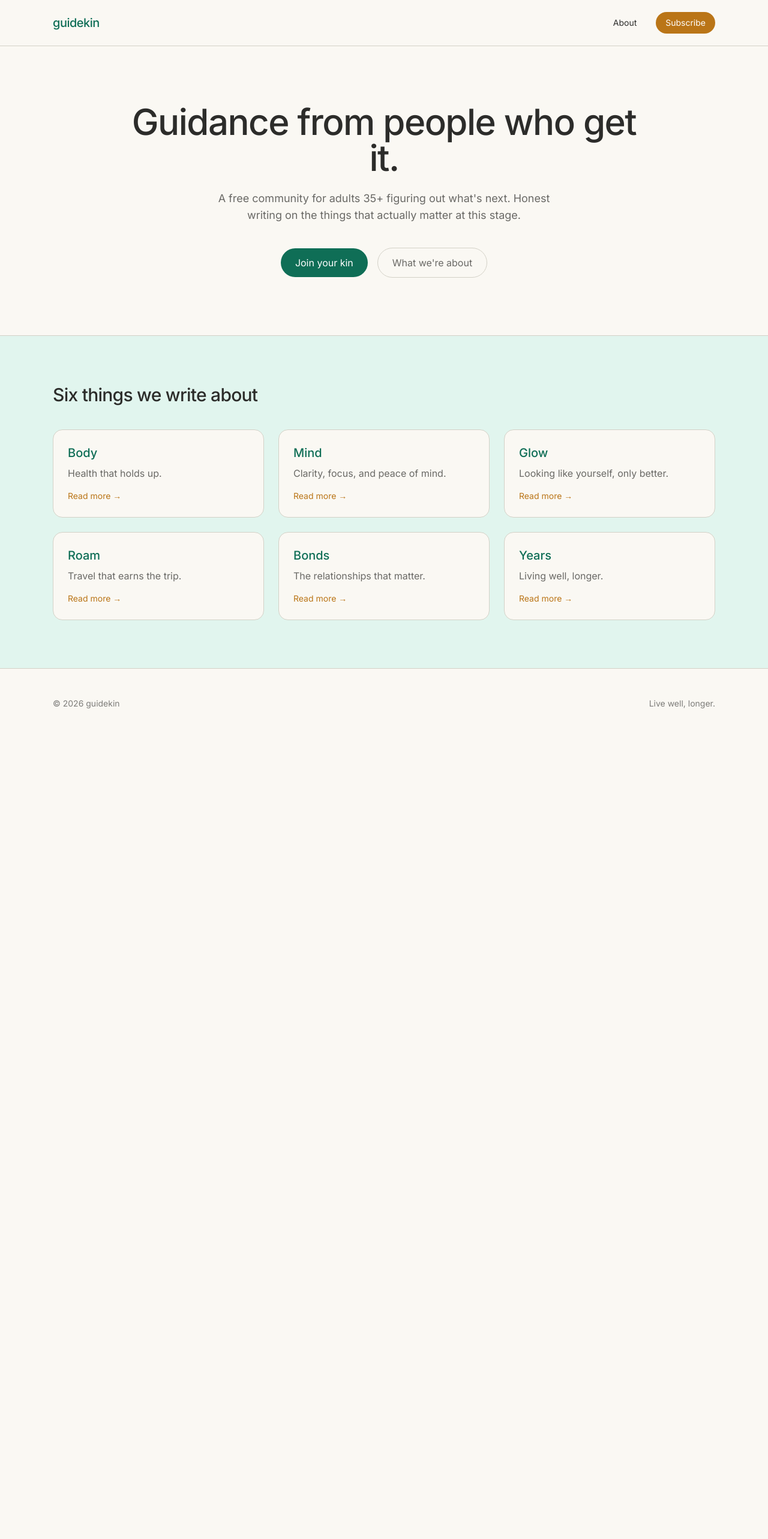
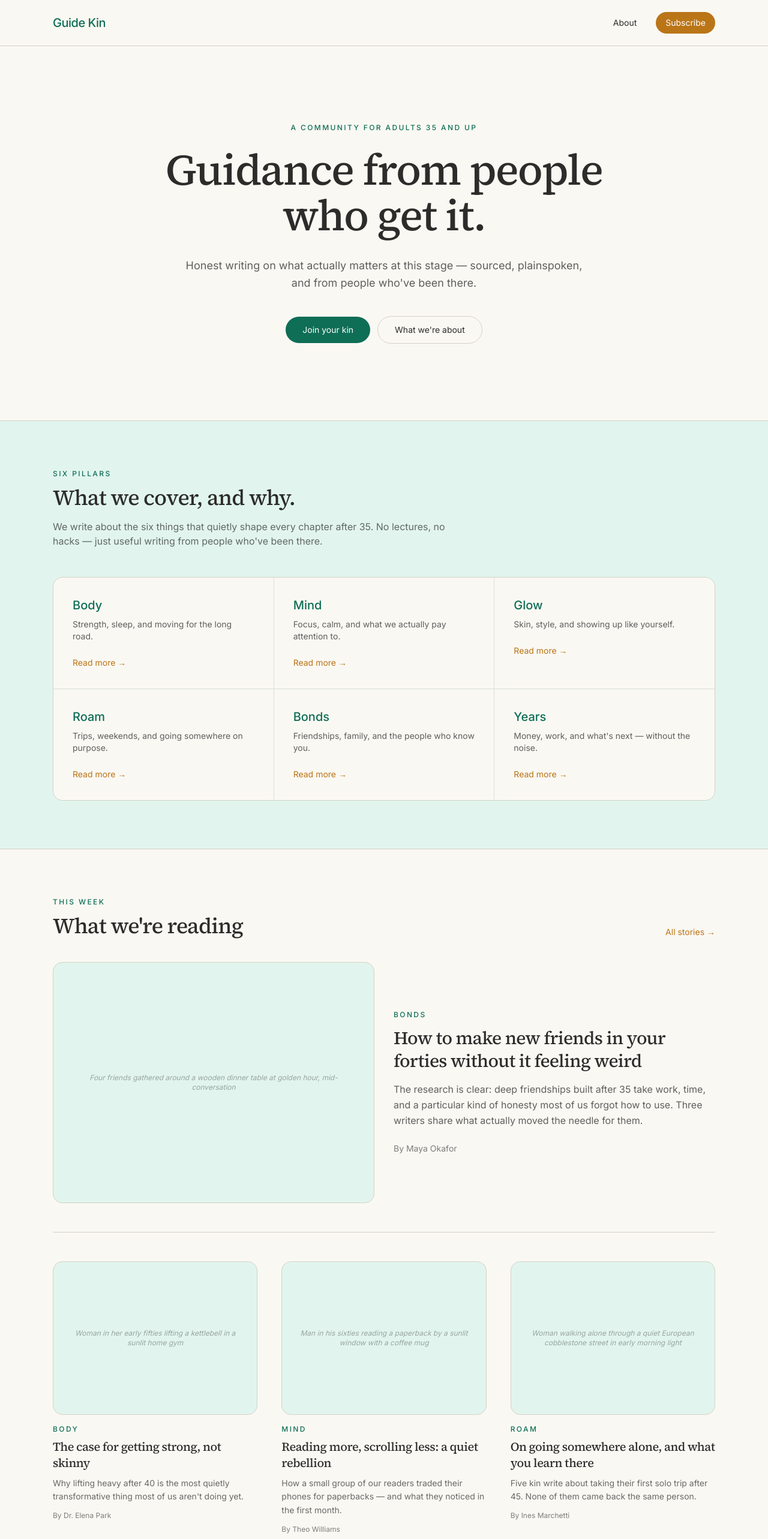
Before and after one commit to DemianMoor/guidekn, a Next.js app: page / in a window 1280 px wide. Shown: the top 2566 px of the page at 60% size. Before the commit the page ends 1231 px from the top, so only its background shows below. Built offline with nearby package versions, Linux system fonts and the light colour scheme.

Commit message:
Integrate v0 homepage design

```diff
--- a/app/page.tsx
+++ b/app/page.tsx
@@ -1,78 +1,113 @@
 import Link from "next/link";
+import { SiteHeader } from "@/components/site-header";
+import { SiteFooter } from "@/components/site-footer";
 
 const pillars = [
-  { slug: "body", name: "Body", blurb: "Health that holds up." },
-  { slug: "mind", name: "Mind", blurb: "Clarity, focus, and peace of mind." },
-  { slug: "glow", name: "Glow", blurb: "Looking like yourself, only better." },
-  { slug: "roam", name: "Roam", blurb: "Travel that earns the trip." },
-  { slug: "bonds", name: "Bonds", blurb: "The relationships that matter." },
-  { slug: "years", name: "Years", blurb: "Living well, longer." },
+  { slug: "body", name: "Body", blurb: "Strength, sleep, and moving for the long road." },
+  { slug: "mind", name: "Mind", blurb: "Focus, calm, and what we actually pay attention to." },
+  { slug: "glow", name: "Glow", blurb: "Skin, style, and showing up like yourself." },
+  { slug: "roam", name: "Roam", blurb: "Trips, weekends, and going somewhere on purpose." },
+  { slug: "bonds", name: "Bonds", blurb: "Friendships, family, and the people who know you." },
+  { slug: "years", name: "Years", blurb: "Money, work, and what's next — without the noise." },
+];
+
+const featured = {
+  pillar: "Bonds",
+  pillarSlug: "bonds",
+  title: "How to make new friends in your forties without it feeling weird",
+  dek: "The research is clear: deep friendships built after 35 take work, time, and a particular kind of honesty most of us forgot how to use. Three writers share what actually moved the needle for them.",
+  byline: "Maya Okafor",
+  imageAlt: "Four friends gathered around a wooden dinner table at golden hour, mid-conversation",
+};
+
+const articles = [
+  {
+    pillar: "Body",
+    pillarSlug: "body",
+    title: "The case for getting strong, not skinny",
+    dek: "Why lifting heavy after 40 is the most quietly transformative thing most of us aren't doing yet.",
+    byline: "Dr. Elena Park",
+    imageAlt: "Woman in her early fifties lifting a kettlebell in a sunlit home gym",
+  },
+  {
+    pillar: "Mind",
+    pillarSlug: "mind",
+    title: "Reading more, scrolling less: a quiet rebellion",
+    dek: "How a small group of our readers traded their phones for paperbacks — and what they noticed in the first month.",
+    byline: "Theo Williams",
+    imageAlt: "Man in his sixties reading a paperback by a sunlit window with a coffee mug",
+  },
+  {
+    pillar: "Roam",
+    pillarSlug: "roam",
+    title: "On going somewhere alone, and what you learn there",
+    dek: "Five kin write about taking their first solo trip after 45. None of them came back the same person.",
+    byline: "Ines Marchetti",
+    imageAlt: "Woman walking alone through a quiet European cobblestone street in early morning light",
+  },
 ];
 
 export default function Home() {
   return (
-    <main className="min-h-screen">
-      {/* Header */}
-      <header className="border-b border-stone">
-        <div className="mx-auto flex max-w-6xl items-center justify-between px-6 py-5">
-          <Link href="/" className="text-sage text-xl font-medium tracking-tight">
-            guidekin
-          </Link>
-          <nav className="flex items-center gap-8 text-sm">
-            <Link href="/about" className="hover:text-sage">
-              About
-            </Link>
+    <>
+      <SiteHeader />
+
+      <main>
+        {/* Hero */}
+        <section className="bg-cream relative overflow-hidden border-b border-stone">
+          <div className="mx-auto max-w-4xl px-6 py-24 text-center md:py-32">
+            <p className="text-sage text-xs font-medium uppercase tracking-[0.2em]">
+              A community for adults 35 and up
+            </p>
+            <h1 className="text-ink mt-6 font-serif text-5xl font-medium leading-[1.05] tracking-tight md:text-7xl">
+              Guidance from people who get it.
+            </h1>
+            <p className="text-ink/75 mx-auto mt-8 max-w-2xl text-lg leading-relaxed">
+              Honest writing on what actually matters at this stage — sourced,
+              plainspoken, and from people who&apos;ve been there.
+            </p>
+            <div className="mt-10 flex flex-wrap items-center justify-center gap-3">
               <Link
                 href="/subscribe"
-              className="bg-amber rounded-full px-4 py-2 text-white hover:opacity-90"
-            >
-              Subscribe
-            </Link>
-          </nav>
-        </div>
-      </header>
-
-      {/* Hero */}
-      <section className="mx-auto max-w-4xl px-6 py-24 text-center">
-        <h1 className="text-ink text-5xl font-medium tracking-tight md:text-6xl">
-          Guidance from people who get it.
-        </h1>
-        <p className="mx-auto mt-6 max-w-xl text-lg text-ink/70">
-          A free community for adults 35+ figuring out what&apos;s next.
-          Honest writing on the things that actually matter at this stage.
-        </p>
-        <div className="mt-10 flex items-center justify-center gap-4">
-          <Link
-            href="/subscribe"
-            className="bg-sage rounded-full px-6 py-3 text-white hover:opacity-90"
+                className="bg-sage rounded-full px-7 py-3 text-sm text-white hover:opacity-90"
               >
                 Join your kin
               </Link>
               <Link
                 href="/about"
-            className="text-ink/70 hover:text-sage rounded-full border border-stone px-6 py-3"
+                className="text-ink hover:border-sage hover:text-sage rounded-full border border-stone px-7 py-3 text-sm"
               >
                 What we&apos;re about
               </Link>
             </div>
+          </div>
         </section>
 
-      {/* Pillars */}
-      <section className="bg-mist border-y border-stone">
+        {/* Six pillars */}
+        <section className="bg-mist border-b border-stone">
           <div className="mx-auto max-w-6xl px-6 py-20">
-          <h2 className="text-ink text-3xl font-medium tracking-tight">
-            Six things we write about
+            <p className="text-sage text-xs font-medium uppercase tracking-[0.2em]">
+              Six pillars
+            </p>
+            <h2 className="text-ink mt-3 font-serif text-3xl font-medium tracking-tight md:text-4xl">
+              What we cover, and why.
             </h2>
-          <div className="mt-10 grid gap-6 md:grid-cols-2 lg:grid-cols-3">
+            <p className="text-ink/70 mt-4 max-w-2xl">
+              We write about the six things that quietly shape every chapter
+              after 35. No lectures, no hacks — just useful writing from
+              people who&apos;ve been there.
+            </p>
+
+            <div className="mt-12 grid gap-px bg-stone/60 overflow-hidden rounded-2xl border border-stone md:grid-cols-2 lg:grid-cols-3">
               {pillars.map((p) => (
                 <Link
                   key={p.slug}
                   href={`/${p.slug}`}
-                className="group bg-cream rounded-2xl border border-stone p-6 transition hover:border-sage"
+                  className="group bg-cream hover:bg-white p-8 transition"
                 >
                   <h3 className="text-sage text-xl font-medium">{p.name}</h3>
-                <p className="text-ink/70 mt-2">{p.blurb}</p>
-                <span className="text-amber group-hover:text-sage mt-4 inline-block text-sm">
+                  <p className="text-ink/75 mt-2 text-sm">{p.blurb}</p>
+                  <span className="text-amber group-hover:text-sage mt-6 inline-block text-sm">
                     Read more →
                   </span>
                 </Link>
@@ -81,13 +116,114 @@ export default function Home() {
           </div>
         </section>
 
-      {/* Footer */}
-      <footer className="mx-auto max-w-6xl px-6 py-12 text-sm text-ink/60">
-        <div className="flex flex-col items-start justify-between gap-4 md:flex-row md:items-center">
-          <p>© {new Date().getFullYear()} guidekin</p>
-          <p>Live well, longer.</p>
+        {/* This week */}
+        <section className="bg-cream">
+          <div className="mx-auto max-w-6xl px-6 py-20">
+            <div className="flex items-end justify-between">
+              <div>
+                <p className="text-sage text-xs font-medium uppercase tracking-[0.2em]">
+                  This week
+                </p>
+                <h2 className="text-ink mt-3 font-serif text-3xl font-medium tracking-tight md:text-4xl">
+                  What we&apos;re reading
+                </h2>
               </div>
-      </footer>
+              <Link
+                href="#"
+                className="text-amber hover:text-sage hidden text-sm md:inline"
+              >
+                All stories →
+              </Link>
+            </div>
+
+            {/* Featured */}
+            <Link
+              href="#"
+              className="group mt-10 grid gap-8 border-b border-stone pb-12 md:grid-cols-2"
+            >
+              <div className="bg-mist border-stone aspect-[4/3] overflow-hidden rounded-2xl border">
+                <div className="text-ink/40 flex h-full items-center justify-center p-8 text-center text-xs italic">
+                  {featured.imageAlt}
+                </div>
+              </div>
+              <div className="flex flex-col justify-center">
+                <p className="text-sage text-xs font-medium uppercase tracking-[0.2em]">
+                  {featured.pillar}
+                </p>
+                <h3 className="text-ink group-hover:text-sage mt-3 font-serif text-2xl font-medium leading-tight tracking-tight md:text-3xl">
+                  {featured.title}
+                </h3>
+                <p className="text-ink/75 mt-4 leading-relaxed">{featured.dek}</p>
+                <p className="text-ink/60 mt-6 text-sm">By {featured.byline}</p>
+              </div>
+            </Link>
+
+            {/* Article grid */}
+            <div className="mt-12 grid gap-10 md:grid-cols-3">
+              {articles.map((a) => (
+                <Link key={a.title} href="#" className="group">
+                  <div className="bg-mist border-stone aspect-[4/3] overflow-hidden rounded-2xl border">
+                    <div className="text-ink/40 flex h-full items-center justify-center p-6 text-center text-xs italic">
+                      {a.imageAlt}
+                    </div>
+                  </div>
+                  <p className="text-sage mt-4 text-xs font-medium uppercase tracking-[0.2em]">
+                    {a.pillar}
+                  </p>
+                  <h3 className="text-ink group-hover:text-sage mt-2 font-serif text-xl font-medium leading-snug tracking-tight">
+                    {a.title}
+                  </h3>
+                  <p className="text-ink/70 mt-2 text-sm leading-relaxed">{a.dek}</p>
+                  <p className="text-ink/60 mt-3 text-xs">By {a.byline}</p>
+                </Link>
+              ))}
+            </div>
+
+            <div className="mt-10 text-center md:hidden">
+              <Link href="#" className="text-amber hover:text-sage text-sm">
+                All stories →
+              </Link>
+            </div>
+          </div>
+        </section>
+
+        {/* Newsletter */}
+        <section className="bg-sage">
+          <div className="mx-auto max-w-3xl px-6 py-20 text-center">
+            <p className="text-mist text-xs font-medium uppercase tracking-[0.2em]">
+              The weekly
+            </p>
+            <h2 className="mt-3 font-serif text-3xl font-medium leading-tight tracking-tight text-white md:text-4xl">
+              One quiet email a week, written for your kin.
+            </h2>
+            <p className="text-mist/90 mx-auto mt-4 max-w-xl">
+              A short, useful read every Sunday morning. Something to think
+              about for the week, and one thing worth your time.
+            </p>
+
+            <form className="mx-auto mt-8 flex max-w-md flex-col gap-2 sm:flex-row">
+              <input
+                type="email"
+                placeholder="Email address"
+                className="text-ink placeholder:text-ink/50 flex-1 rounded-full bg-white px-5 py-3 text-sm focus:outline-none"
+                required
+              />
+              <button
+                type="submit"
+                className="bg-amber rounded-full px-6 py-3 text-sm text-white hover:opacity-90"
+              >
+                Join the list
+              </button>
+            </form>
+
+            <p className="text-mist/70 mt-4 text-xs">
+              Free, always. Unsubscribe in one tap.
+            </p>
+          </div>
+        </section>
       </main>
+
+      <SiteFooter />
+    </>
   );
 }
--- /dev/null
+++ b/components/site-footer.tsx
@@ -0,0 +1,52 @@
+import Link from "next/link";
+
+export function SiteFooter() {
+  return (
+    <footer className="bg-cream border-t border-stone mt-20">
+      <div className="mx-auto max-w-6xl px-6 py-16">
+        <div className="grid gap-10 md:grid-cols-3">
+          {/* Brand */}
+          <div>
+            <p className="text-sage text-xl font-medium tracking-tight">
+              Guide Kin
+            </p>
+            <p className="text-ink/70 mt-3 max-w-xs text-sm">
+              Live well, longer.
+            </p>
+          </div>
+
+          {/* Pillars */}
+          <div>
+            <p className="text-ink/50 text-xs font-medium uppercase tracking-wider">
+              Read
+            </p>
+            <ul className="mt-4 space-y-2 text-sm">
+              <li><Link href="/body" className="text-ink hover:text-sage">Body</Link></li>
+              <li><Link href="/mind" className="text-ink hover:text-sage">Mind</Link></li>
+              <li><Link href="/glow" className="text-ink hover:text-sage">Glow</Link></li>
+              <li><Link href="/roam" className="text-ink hover:text-sage">Roam</Link></li>
+              <li><Link href="/bonds" className="text-ink hover:text-sage">Bonds</Link></li>
+              <li><Link href="/years" className="text-ink hover:text-sage">Years</Link></li>
+            </ul>
+          </div>
+
+          {/* About + Subscribe */}
+          <div>
+            <p className="text-ink/50 text-xs font-medium uppercase tracking-wider">
+              Guide Kin
+            </p>
+            <ul className="mt-4 space-y-2 text-sm">
+              <li><Link href="/about" className="text-ink hover:text-sage">About</Link></li>
+              <li><Link href="/subscribe" className="text-ink hover:text-sage">Subscribe</Link></li>
+            </ul>
+          </div>
+        </div>
+
+        <div className="text-ink/60 mt-12 flex flex-col items-start justify-between gap-2 border-t border-stone pt-6 text-xs md:flex-row md:items-center">
+          <p>© {new Date().getFullYear()} Guide Kin. Written for our kin.</p>
+          <p>— the Guide Kin team</p>
+        </div>
+      </div>
+    </footer>
+  );
+}
--- /dev/null
+++ b/components/site-header.tsx
@@ -0,0 +1,27 @@
+import Link from "next/link";
+
+export function SiteHeader() {
+  return (
+    <header className="border-b border-stone bg-cream">
+      <div className="mx-auto flex max-w-6xl items-center justify-between px-6 py-5">
+        <Link
+          href="/"
+          className="text-sage text-xl font-medium tracking-tight"
+        >
+          Guide Kin
+        </Link>
+        <nav className="flex items-center gap-6 text-sm md:gap-8">
+          <Link href="/about" className="text-ink hover:text-sage">
+            About
+          </Link>
+          <Link
+            href="/subscribe"
+            className="bg-amber rounded-full px-4 py-2 text-white hover:opacity-90"
+          >
+            Subscribe
+          </Link>
+        </nav>
+      </div>
+    </header>
+  );
+}
```
Lines whose indentation alone changed are shown as unchanged.
